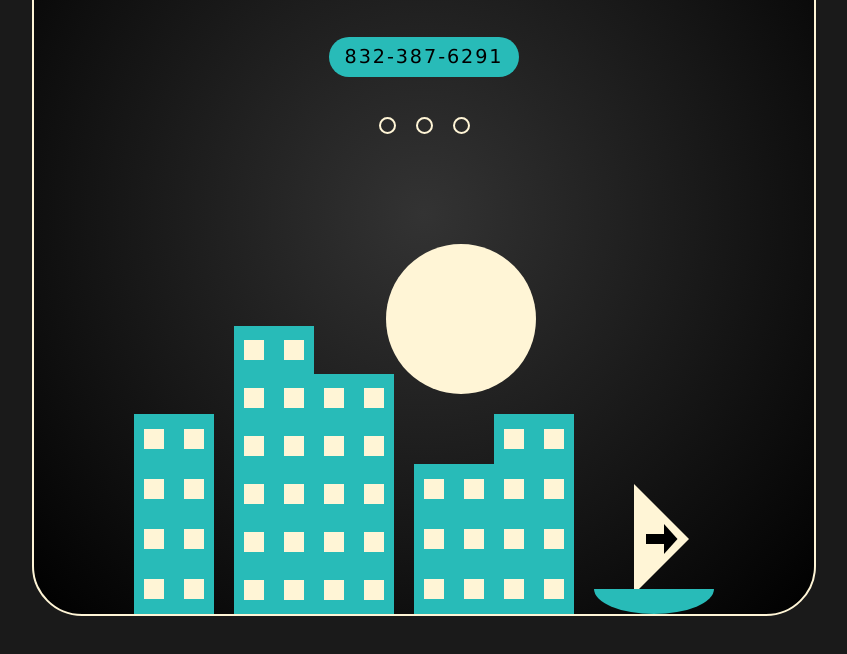
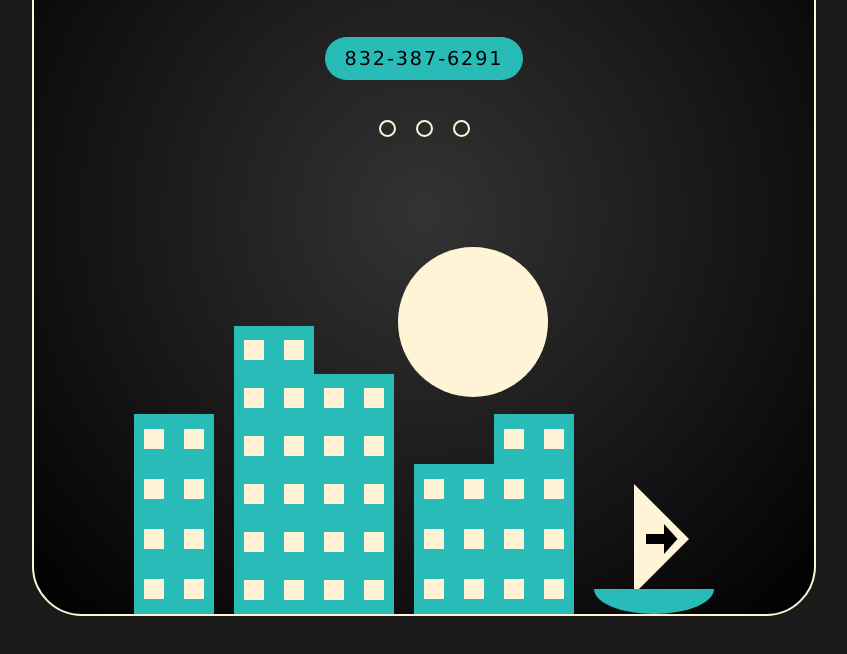
Before and after one commit to 25Moon/T-C-Website-Development, a plain HTML site: page index.html in a window 1280 px wide. Shown: the part 444-1098 px from the top of the page, without its empty margins (216-1063 px from the left). Drawn offline with Linux system fonts and the light colour scheme.

Commit message:
Add files via upload

```diff
--- a/index.html
+++ b/index.html
@@ -2,7 +2,7 @@
 <html lang="en">
 <head>
     <meta charset="UTF-8">
-    <title>Title</title>
+    <title>T & C Website Development</title>
     <link rel="stylesheet" href="styles.css">
 </head>
 <body>
--- a/styles.css
+++ b/styles.css
@@ -6,6 +6,7 @@ body {
     display: flex;
     justify-content: center;
     align-items: center;
+    z-index: -1;
 }
 
 h2 {
@@ -25,14 +26,14 @@ h2 {
     border-radius: 50px;
     border: 2px solid #fff5d6;
     background: radial-gradient(#333, #000);
+    z-index: -1;
 }
 .btn {
     margin: 40px 0;
     text-align: center;
     font-size: 1.2em;
     /*text-shadow: 1px 1px 1px #555, -1px -1px 1px #555, -1px 1px 1px #555, 1px -1px 1px #555;*/
-    padding: 20px 16px;
-    line-height: 0;
+    padding: 10px 20px;
     border-radius: 30px;
     color: #000;
     border: none;
@@ -61,15 +62,18 @@ h2 {
     justify-content: center;
     gap: 20px;
 }
+/*     */
 .sun {
     height: 150px;
     width: 150px;
     border-radius: 50%;
     background: #fff5d6;
     position: absolute;
-    left: 47%;
+    left: 48%;
     margin-top: 110px;
+    z-index: -1;
 }
+/*               */
 .skys {
     display: grid;
     height: 800px;
```
